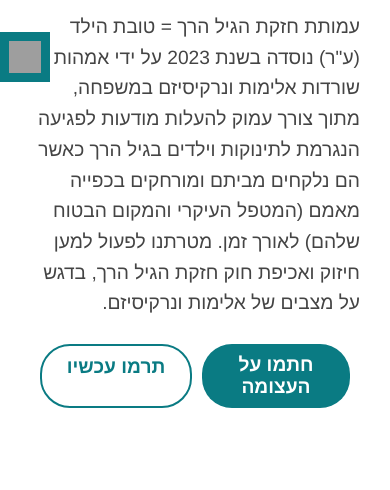
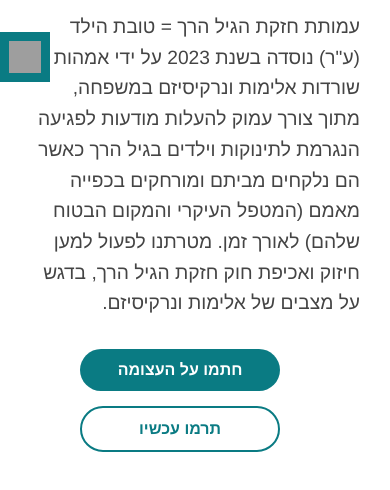
Before and after one commit to hezkathagilharach/tovat-hayeled, a plain HTML site: page pages/about.html in a window 390 px wide. Shown: the part 365-855 px from the top of the page. Drawn offline with Linux system fonts and the light colour scheme; grey boxes are pictures that could not be loaded.

Commit message:
updated hero and buttons

```diff
--- a/pages/about.html
+++ b/pages/about.html
@@ -69,24 +69,34 @@
     }
 
     /* Hero Buttons */
+   /* UNIVERSAL BUTTON STYLE */
 .btn {
-      display: inline-block;
+  display: inline-flex;
+  justify-content: center;
+  align-items: center;
+
   padding: 12px 28px;
-      border-radius: 30px;
+  width: 200px;            /* consistent button size */
+  max-width: 100%;
+
+  border-radius: 50px;     /* always round */
   text-decoration: none;
   font-weight: 600;
+  text-align: center;
   transition: all 0.3s ease;
-      text-align: center;
+  cursor: pointer;
+  white-space: nowrap;
 }
+
     /* Hero Buttons Container */
   .about-hero-buttons {
-      margin: 30px 30px auto auto;
   display: flex;
   justify-content: right;
   gap: 20px;
   flex-wrap: wrap;
-      font-size: 1.2rem;
+  margin: 30px 30px auto auto;
 }
+
     .about-hero-buttons .primary-btn {
       background-color: #0a7b83;
       color: #fff;
@@ -211,19 +221,14 @@
       }
 
       .about-hero-buttons {
-        justify-content: center;
-        gap: 10px;
-        flex-wrap: nowrap;
-        width: 100%;
-        margin: 15px 0;
-        padding: 10px;
+    flex-direction: column;
+    align-items: center;
+    gap: 15px;
   }
 
-      .about-hero-buttons .btn {
-        flex: 1 1 0;
-        min-width: 0;
-        text-align: center;
-        padding: 10px 5px;
+  .btn {
+    width: 100%;
+    max-width: 200px;    /* consistent, never square */
   }
 
       .about-video-section .overlay {
--- a/style.css
+++ b/style.css
@@ -103,12 +103,14 @@ body {
 .hero-title {
   font-size: 3.5rem;
   font-weight: 700;
-  min-width: 300px;
+  min-width: 250px;
 }
 
 .hero-subtitle {
   font-size: 1.8rem;
+  font-weight: 250;
   margin-top: 20px;
+  white-space: nowrap;
 }
 
 
@@ -177,6 +179,7 @@ body {
   text-decoration: none;
   font-weight: 600;
   transition: all 0.3s ease;
+  white-space: nowrap;
 }
 
 .side-buttons .primary-btn {
```
Lines whose indentation alone changed are shown as unchanged.
